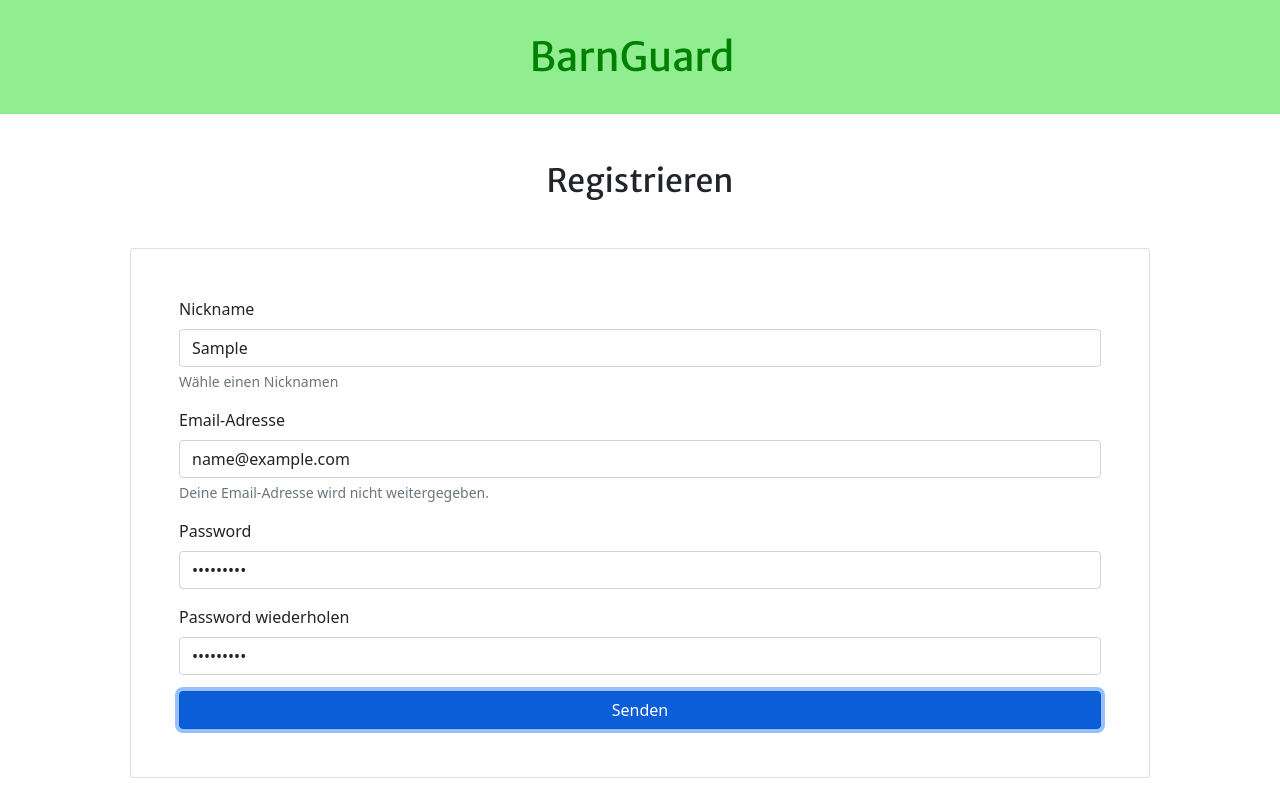
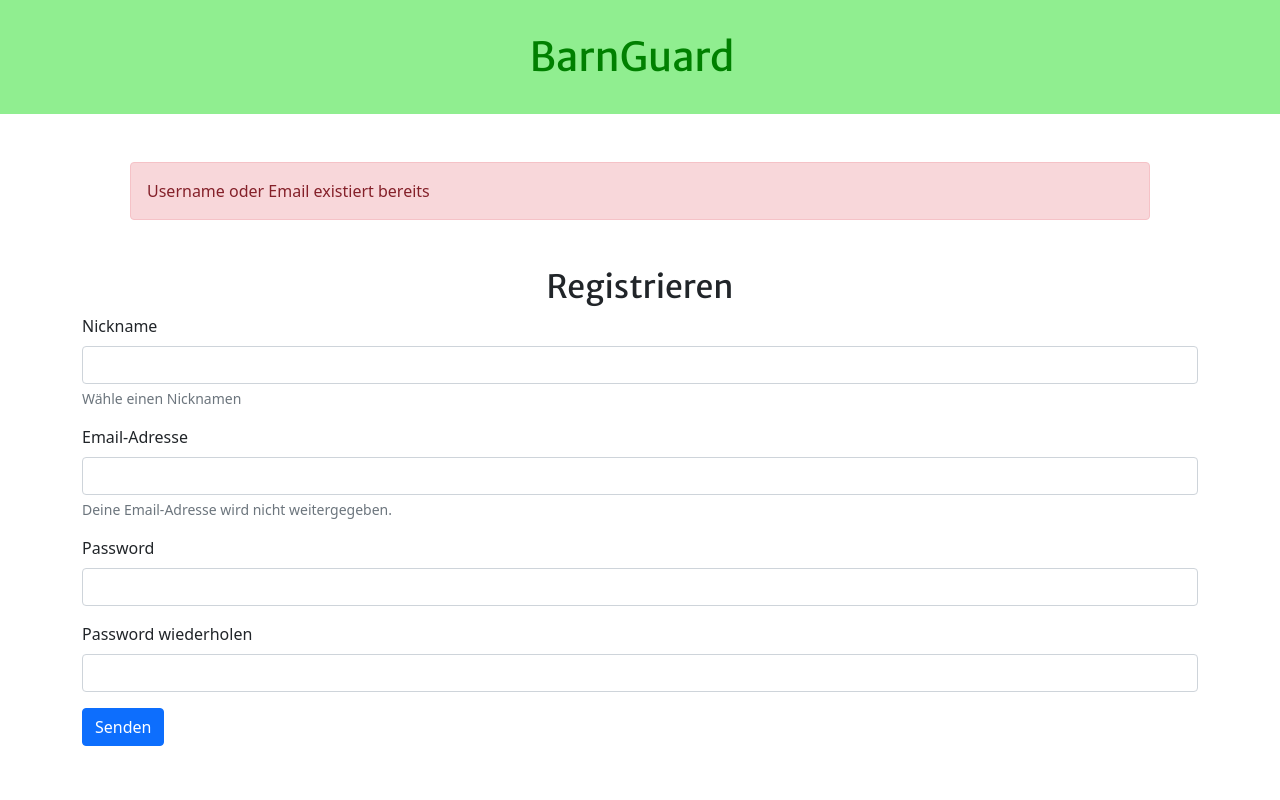
Before and after one commit to Domroon/BarnGuard, a React (Create React App) app: page /registrieren in a window 1280 px wide. Both pictures are taken after typing "Sample", "name@example.com", "Sample123", "Sample123" into the empty fields and a click on the button "Senden". Shown: the top 800 px of the page. Built offline with nearby package versions, Linux system fonts and the light colour scheme; no server answers.

Commit message:
add html for register

```diff
--- a/src/components/Register.js
+++ b/src/components/Register.js
@@ -1,5 +1,6 @@
-import React, { useState } from "react"
+import React, { useState, useContext } from "react"
 import axios from "axios"
+import StateContext from "../StateContext"
 
 function Register() {
   const [error, setError] = useState(false)
@@ -7,22 +8,70 @@ function Register() {
   const [email, setEmail] = useState()
   const [password, setPassword] = useState()
   const [passwordRepetition, setPasswordRepetition] = useState()
+  const { setRegister_access, register_access } = useContext(StateContext)
 
   async function handleSubmit(e) {
     e.preventDefault()
     try {
       await axios.post("http://localhost:5000/api/user", { username, email, password })
       console.log("User sucessfully created.")
+      setRegister_access(true)
     } catch (e) {
       console.log("There was an error.")
+      setError(true)
     }
   }
 
+  if (error) {
+    return (
+      <section className="register-form">
+        <div className="container">
+          <div class="alert alert-danger m-5" role="alert">
+            Username oder Email existiert bereits
+          </div>
+          <h2 className="text-center mt-5">Registrieren</h2>
+          <form onSubmit={handleSubmit}>
+            <div className="mb-3">
+              <label for="name" className="form-label">
+                Nickname
+              </label>
+              <input onChange={(e) => setUsername(e.target.value)} type="text" className="form-control" id="name" aria-describedby="emailHelp" required></input>
+              <div id="emailHelp" className="form-text">
+                Wähle einen Nicknamen
+              </div>
+            </div>
+            <div className="mb-3">
+              <label for="exampleInputEmail1" className="form-label">
+                Email-Adresse
+              </label>
+              <input onChange={(e) => setEmail(e.target.value)} type="email" className="form-control" id="exampleInputEmail1" aria-describedby="emailHelp" required></input>
+              <div id="emailHelp" className="form-text">
+                Deine Email-Adresse wird nicht weitergegeben.
+              </div>
+            </div>
+            <div className="mb-3">
+              <label for="InputPassword1" className="form-label">
+                Password
+              </label>
+              <input onChange={(e) => setPassword(e.target.value)} type="password" className="form-control" id="InputPassword1" required></input>
+            </div>
+            <div className="mb-3">
+              <label for="InputPassword2" className="form-label">
+                Password wiederholen
+              </label>
+              <input onChange={(e) => setPasswordRepetition(e.target.value)} type="password" className="form-control" id="InputPassword2" required></input>
+            </div>
+            <button className="btn btn-primary">Senden</button>
+          </form>
+        </div>
+      </section>
+    )
+  } else {
     return (
       <section className="register-form">
         <div className="container">
           <h2 className="text-center mt-5">Registrieren</h2>
-        <form onSubmit={handleSubmit} className="m-5 card p-5">
+          <form onSubmit={handleSubmit}>
             <div className="mb-3">
               <label for="name" className="form-label">
                 Nickname
@@ -59,5 +108,6 @@ function Register() {
       </section>
     )
   }
+}
 
 export default Register
```
Lines whose indentation alone changed are shown as unchanged.
